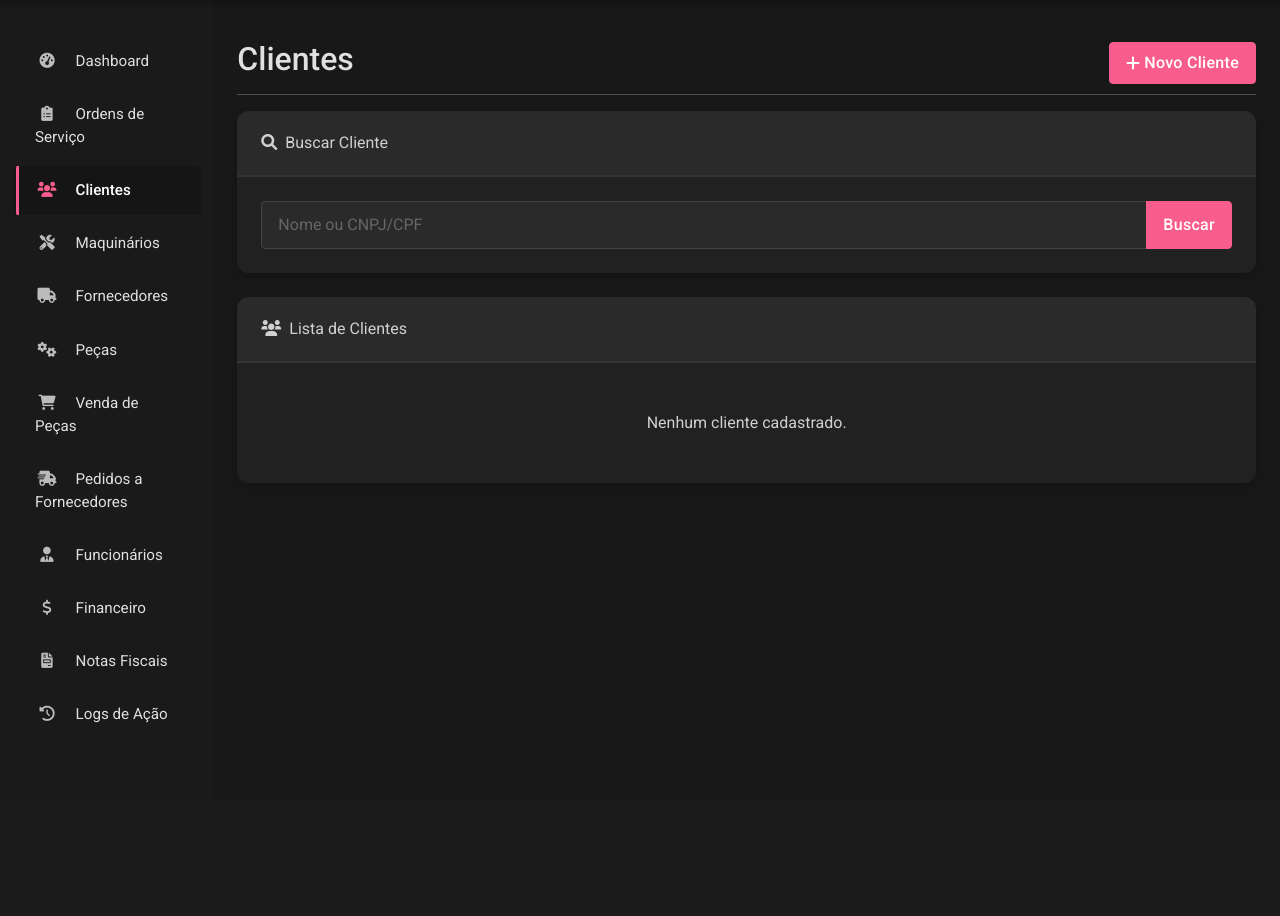
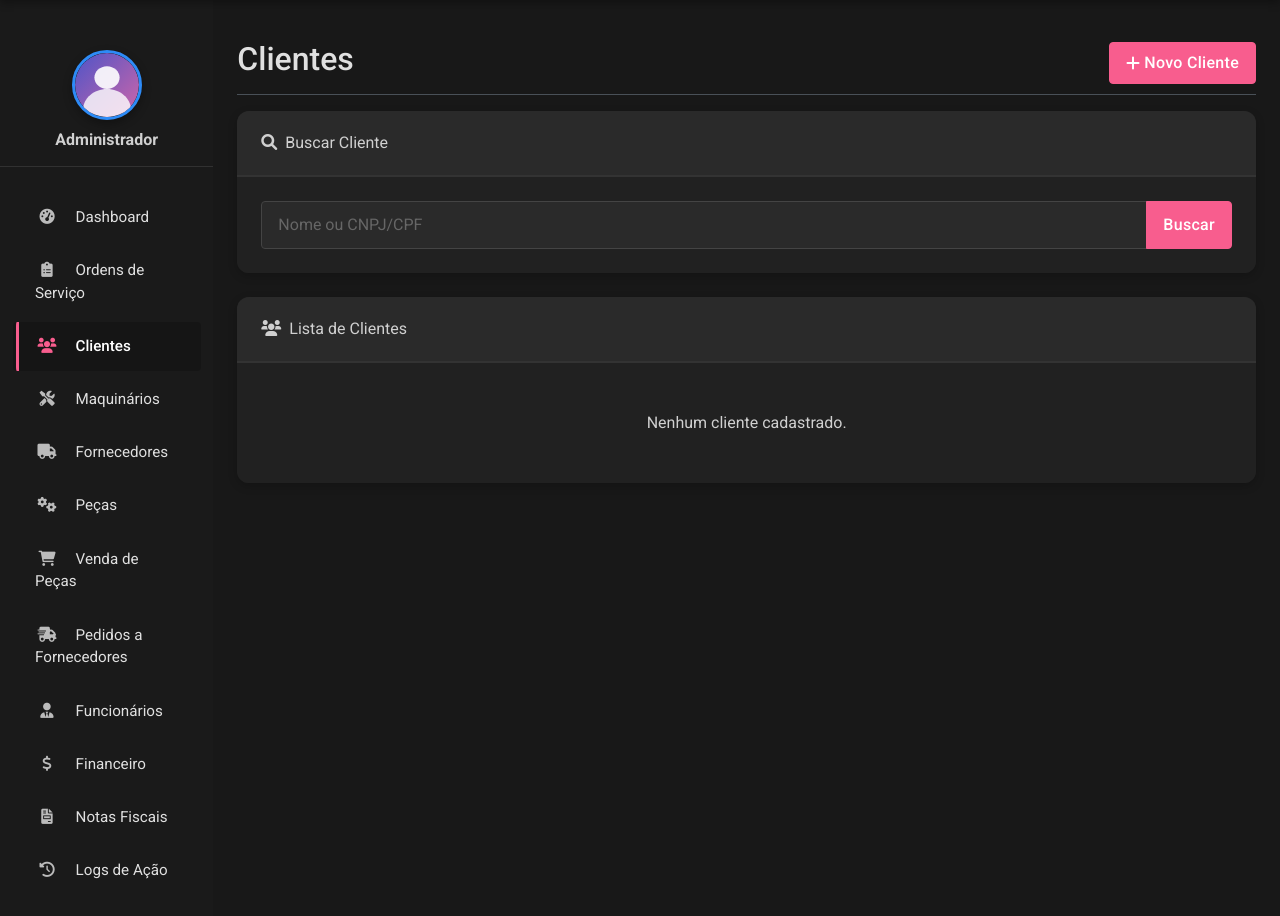
Before and after one commit to sandrim01/samape_py_dev, a Flask app: page /clientes in a window 1280 px wide. Shown: the part 80-996 px from the top of the page. Before the commit the page ends 803 px from the top, so only its background shows below. Run offline with Flask 3, Linux system fonts and the light colour scheme; a user stored in the database is signed in; data that the repository does not hold is empty.

Commit message:
Show user's profile picture and name at the top of the navigation menu
Adds user profile image and name display to the sidebar in base.html and accompanying CSS styles.

Replit-Commit-Author: Agent
Replit-Commit-Session-Id: b75ba197-6be9-480b-a25a-84de04cb618c
Replit-Commit-Screenshot-Url: https://storage.googleapis.com/screenshot-production-us-central1/0440564d-7b07-4afc-8444-b39f2d3bed1b/86e63856-8e38-4013-8b93-ed794e230833.jpg

```diff
--- a/static/css/style.css
+++ b/static/css/style.css
@@ -307,6 +307,34 @@ body {
     margin-top: 5px;
 }
 
+.sidebar-user-info {
+    text-align: center;
+    padding: 15px 10px;
+    border-bottom: 1px solid rgba(255, 255, 255, 0.1);
+}
+
+.sidebar-profile-image {
+    width: 70px;
+    height: 70px;
+    border-radius: 50%;
+    border: 3px solid #2D8BF7;
+    margin: 0 auto 10px;
+    display: block;
+    object-fit: cover;
+    box-shadow: 0 4px 10px rgba(0, 0, 0, 0.3);
+}
+
+.sidebar-user-name {
+    color: white;
+    font-size: 1rem;
+    font-weight: 600;
+    margin-top: 5px;
+    line-height: 1.3;
+    white-space: nowrap;
+    overflow: hidden;
+    text-overflow: ellipsis;
+}
+
 .profile-image-container {
     width: 160px;
     height: 160px;
--- a/templates/base.html
+++ b/templates/base.html
@@ -83,6 +83,18 @@
             <!-- Sidebar -->
             <div class="col-md-3 col-lg-2 d-md-block sidebar collapse">
                 <div class="position-sticky pt-3">
+                    <!-- User info in sidebar -->
+                    <div class="sidebar-user-info mb-4">
+                        {% if current_user.profile_image %}
+                            <img src="{{ url_for('static', filename='images/profiles/' + current_user.profile_image) }}"
+                                alt="Perfil" class="sidebar-profile-image">
+                        {% else %}
+                            <img src="{{ url_for('static', filename='images/profiles/default_profile.svg') }}"
+                                alt="Perfil" class="sidebar-profile-image">
+                        {% endif %}
+                        <div class="sidebar-user-name">{{ current_user.name }}</div>
+                    </div>
+
                     <ul class="nav flex-column">
                         <li class="nav-item">
                             <a class="nav-link {% if request.path == '/dashboard' %}active{% endif %}" href="{{ url_for('dashboard') }}">
```
Also changed, not shown: attached_assets/Captura de tela 2025-05-12 193132.png (added).
